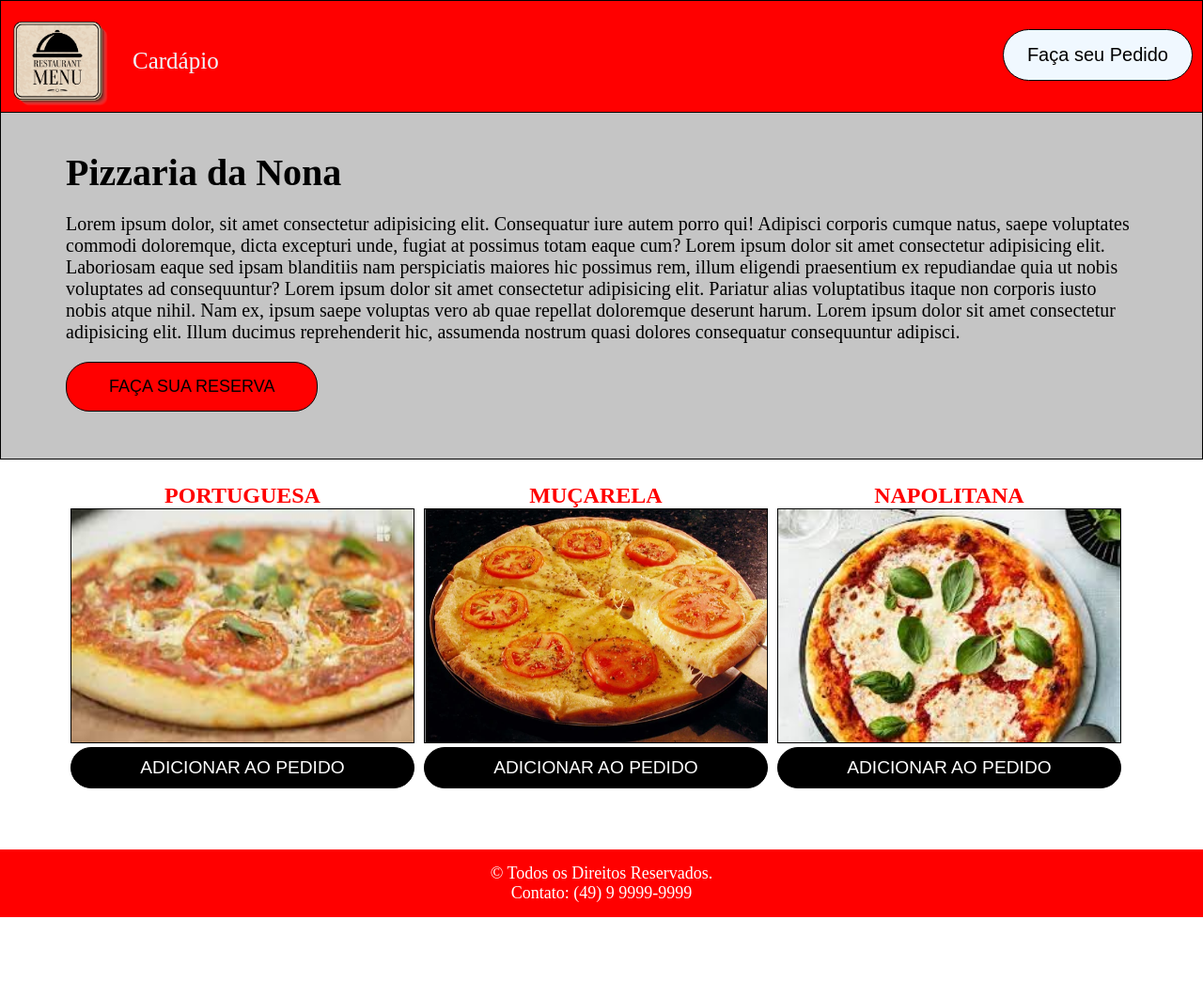
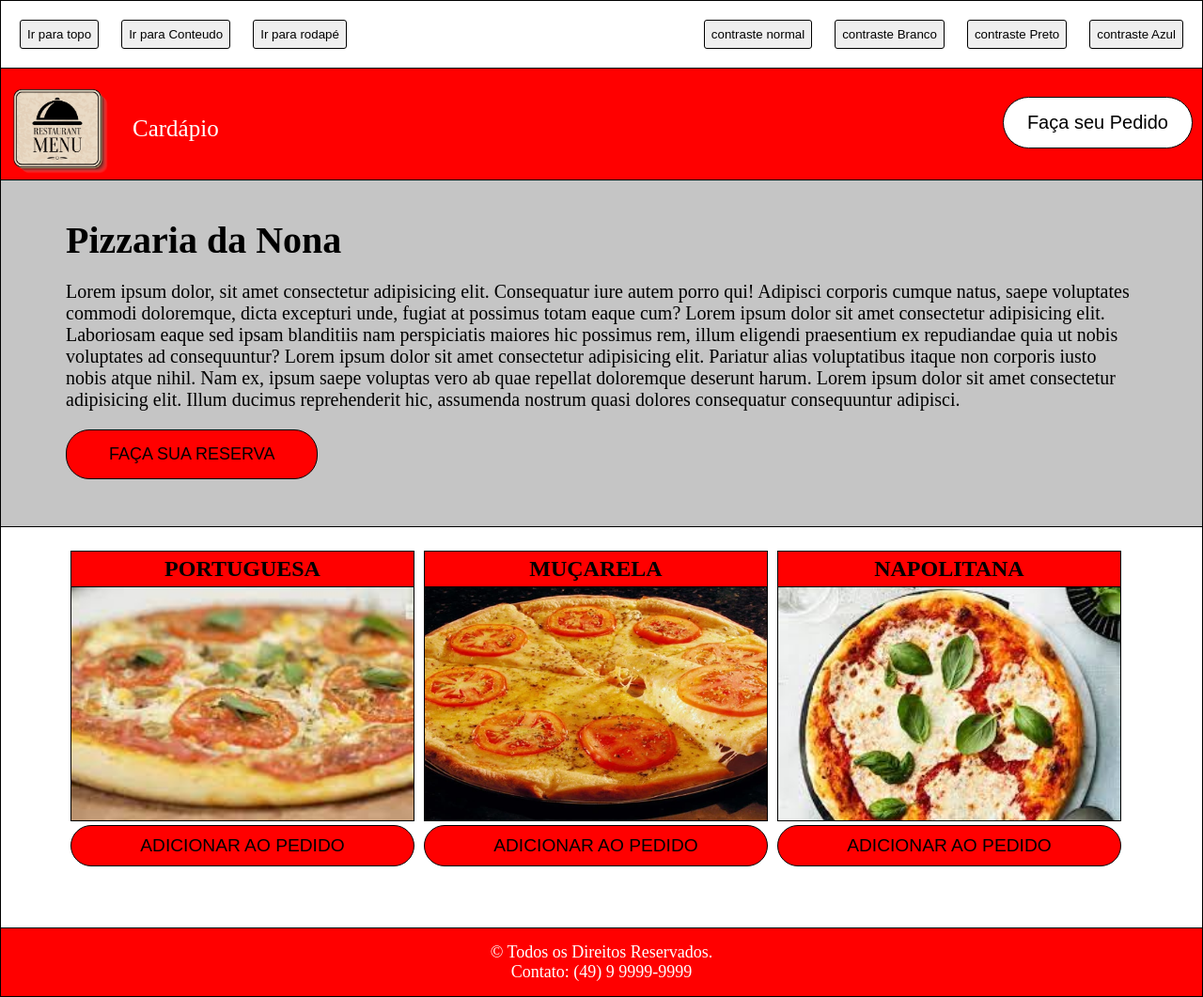
Before and after one commit to wernerliraarthur/cardapio, a plain HTML site: page index.html in a window 1280 px wide. Shown: the whole page at 94% size. Before the commit the page ends 976 px from the top, so only its background shows below. Drawn offline with Linux system fonts and the light colour scheme.

Commit message:
acessibilidade no site

```diff
--- a/css/estilos.css
+++ b/css/estilos.css
@@ -1,3 +1,11 @@
+:root {
+    --cor-do-fundo-red: #ff0000;
+    --cor-do-fundo-cinza: #c5c5c5;
+    --cor-do-fundo-branco: #ffffff;
+    --cor-do-texto-preto: #000000;
+    --cor-do-texto-branco: #ffffff;
+}
+
 * {
     margin: 0;
     padding: 0;
@@ -28,8 +36,9 @@ nav {
     width: 100%;
     float: left;
     height: 120px;
-    background-color: red;
-    border: 1px solid #000000;
+    margin-top: 72px;
+    background-color: var(--cor-do-fundo-red);
+    border: 1px solid var(--cor-do-texto-preto);
 }
 
 nav img {
@@ -42,8 +51,46 @@ nav img {
     font-size: 25px;
     margin-top: 50px;
     padding-left: 20px;
-    color: #f0f8ff;
+    color: var(--cor-do-texto-branco);
 }
+
+
+/* Acessibilidade css*/
+
+.acessibilidade {
+    position: fixed;
+    width: 100%;
+    max-width: 100%;
+    border: 1px solid var(--cor-do-texto-preto);
+    background-color: var(--cor-do-fundo-branco);
+}
+
+.acessibilidade button {
+    margin-top: 20px;
+    margin-bottom: 20px;
+    margin-left: 20px;
+    padding: 7px;
+    border: 1px solid var(--cor-do-texto-preto);
+    border-radius: 3px;
+    transition: 0.3s;
+}
+
+.acessibilidade button:hover {
+    background-color: black;
+    color: white;
+}
+
+.contraste {
+    float: right;
+    margin-right: 20px;
+}
+
+.contraste a {
+    color: var(--cor-do-texto-preto);
+}
+
+/*Fim acessibilidade css*/
+
 
 .pedido button {
     float: right;
@@ -53,34 +100,36 @@ nav img {
     padding-top: 15px;
     padding-bottom: 15px;
     margin-right: 10px;
-    border: 1px solid #000000;
-    background-color: #f0f8ff;
-    color: #000000;
+    border: 1px solid var(--cor-do-texto-preto);
+    background-color: var(--cor-do-fundo-branco);
+    color: var(--cor-do-texto-preto);
     border-radius: 35px;
     font-size: 20px;
 }
 
 header {
-    background-color: #c5c5c5;
-    border: 1px solid #000000;
+    background-color: var(--cor-do-fundo-cinza);
+    border: 1px solid var(--cor-do-texto-preto);
 }
 
 header h1 {
     margin-top: 40px;
     margin-bottom: 20px;
     font-size: 40px;
+    color: var(--cor-do-texto-preto);
 }
 
 header p {
     font-size: 20px;
     text-align: left;
+    color: var(--cor-do-texto-preto);
 }
 
 header button {
-    background-color: red;
-    border: 1px solid #000000;
+    background-color: var(--cor-do-fundo-red);
+    border: 1px solid var(--cor-do-texto-preto);
     border-radius: 25px;
-    color: #000000;
+    color: var(--cor-do-texto-preto);
     text-transform: uppercase;
     font-size: large;
     padding-right: 45px;
@@ -91,14 +140,21 @@ header button {
     margin-bottom: 50px;
 }
 
-main{
-    background-color: #ffffff00;
-    margin-bottom: 60px;
+main {
+    padding-bottom: 60px;
+    background-color: var(--cor-do-fundo-branco);
+    border-left: 1px solid var(--cor-do-texto-preto);
+    border-right: 1px solid var(--cor-do-texto-preto);
 }
 
 .pizzas h2 {
     margin-top: 20px;
-    color: red;
+    color: var(--cor-do-texto-preto);
+    background-color: var(--cor-do-fundo-red);
+    border-top: 1px solid var(--cor-do-texto-preto);
+    border-left: 1px solid var(--cor-do-texto-preto);
+    border-right: 1px solid var(--cor-do-texto-preto);
+    padding: 5px;
     text-align: center;
     text-transform: uppercase;
 }
@@ -106,27 +162,36 @@ main{
 .pizzas img {
     width: 100%;
     height: 250px;
-    border: 1px solid #000000;
+    border: 1px solid var(--cor-do-texto-preto);
+    object-fit: cover;
+    object-position: center;
 }
 
 .pizzas button {
-    background-color: #000000;
-    border: 1px solid #000000;
+    background-color: var(--cor-do-fundo-red);
+    border: 1px solid var(--cor-do-texto-preto);
     border-radius: 25px;
-    color: #ffffff;
+    color: var(--cor-do-texto-preto);
     text-transform: uppercase;
     width: 100%;
     padding: 10px;
     font-size: larger;
 }
 
+footer {
+    border: 1px solid var(--cor-do-texto-preto);
+}
+
 footer ul {
-    background-color: red;
-    color: #ffffff;
+    background-color: var(--cor-do-fundo-red);
     text-align: center;
     padding: 15px;
     font-size: large;
     list-style: none;
+}
+
+footer ul li {
+    color: var(--cor-do-texto-branco);
 }
 
 /* Grade de colunas */
--- a/index.html
+++ b/index.html
@@ -5,11 +5,30 @@
     <meta charset="UTF-8">
     <meta http-equiv="X-UA-Compatible" content="IE=edge">
     <meta name="viewport" content="width=device-width, initial-scale=1.0">
+    <link rel="stylesheet" href="https://cdnjs.cloudflare.com/ajax/libs/font-awesome/6.2.0/css/all.min.css">
     <link rel="stylesheet" href="css/estilos.css">
+    <script src="javaScript/myScript.js"></script>
     <title>Cardapio</title>
 </head>
 
 <body>
+
+    <section>
+        <div class="acessibilidade">
+            <a href="#">
+                <button type="button" title="Ir para topo">Ir para topo</button>
+            </a>
+            <button type="button" onclick="meio()" title="Ir para Conteudo">Ir para Conteudo</button>
+            <button type="button" onclick="fim()" title="Ir para rodapé">Ir para rodapé</button>
+            <div class="contraste">
+                <button type="button" onclick="normal()" title="contraste normal">contraste normal</button>
+                <button type="button" onclick="branco()" title="contraste Branco">contraste Branco</button>
+                <button type="button" onclick="preto()" title="contraste Preto">contraste Preto</button>
+                <button type="button" onclick="azul()" title="contraste Azul">contraste Azul</button>
+            </div>
+        </div>
+    </section>
+
     <nav>
         <a href="index.html">
             <img src="img/logo.png" alt="logo Cardapio">
@@ -51,18 +70,17 @@
     </header>
 
     <main>
-        <div class="container clearfix">
-            <div class="pizzas">
+        <div class="container clearfix pizzas">
             <div class="col-4">
                 <h2>Portuguesa</h2>
-                    <img src="img/portuguesa.jpg" alt="">
+                <img src="img/portuguesa.jpg" alt="portuguesa">
                 <a href="index.html">
                     <button type="button">Adicionar ao Pedido</button>
                 </a>
             </div>
             <div class="col-4">
                 <h2>Muçarela</h2>
-                    <img src="img/pizza-mussarela.webp" alt="">
+                <img src="img/pizza-mussarela.webp" alt="mussarela">
                 <a href="index.html">
                     <button type="button">Adicionar ao Pedido</button>
                 </a>
@@ -70,11 +88,10 @@
 
             <div class="col-4">
                 <h2>Napolitana</h2>
-                    <img src="img/napolitana.jpg" alt="">
+                <img src="img/napolitana.jpg" alt="napolitana">
                 <a href="index.html">
                     <button type="button">Adicionar ao Pedido</button>
                 </a>
-                </div>
             </div>
         </div>
     </main>
--- /dev/null
+++ b/javaScript/myScript.js
@@ -0,0 +1,16 @@
+function azul() {
+    var root = document.querySelector(":root");
+    root.style.setProperty('--cor-do-fundo-red', '#000066');
+    root.style.setProperty('--cor-do-fundo-cinza', '#000066');
+    root.style.setProperty('--cor-do-fundo-branco', '#000066');
+    root.style.setProperty('--cor-do-texto-preto', 'white');
+    root.style.setProperty('--cor-do-texto-branco', 'white');
+}
+
+function meio() {
+    window.scrollTo(0, 120);
+}
+
+function fim() {
+    window.scrollTo(0, 1000);
+}
```
Lines whose indentation alone changed are shown as unchanged.
